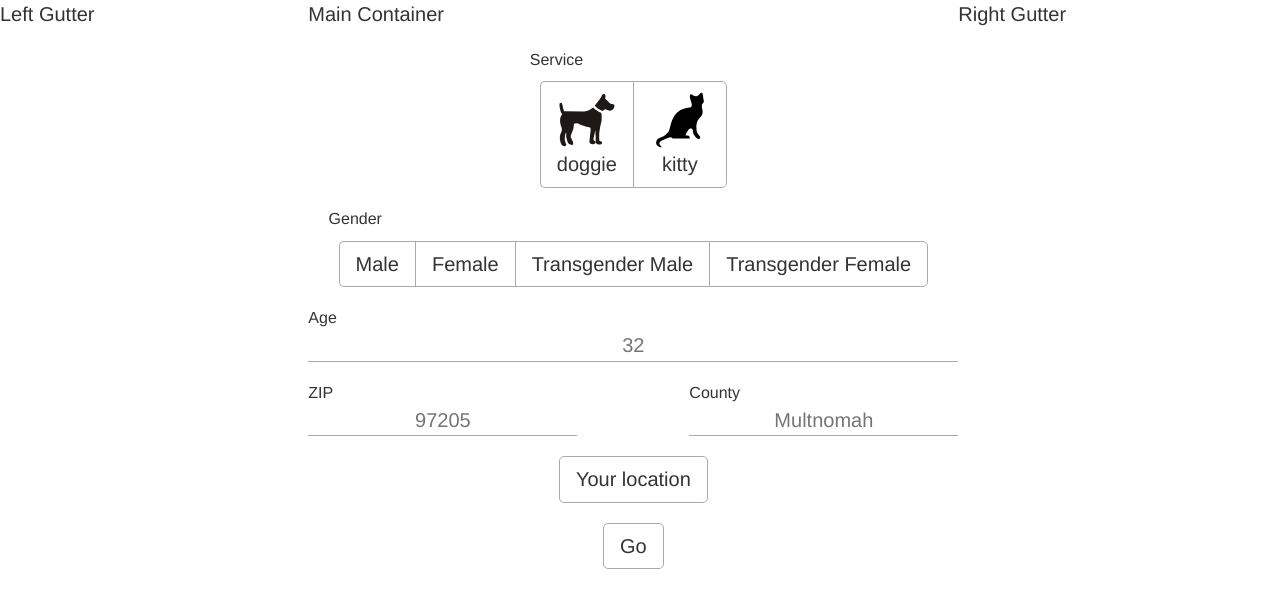
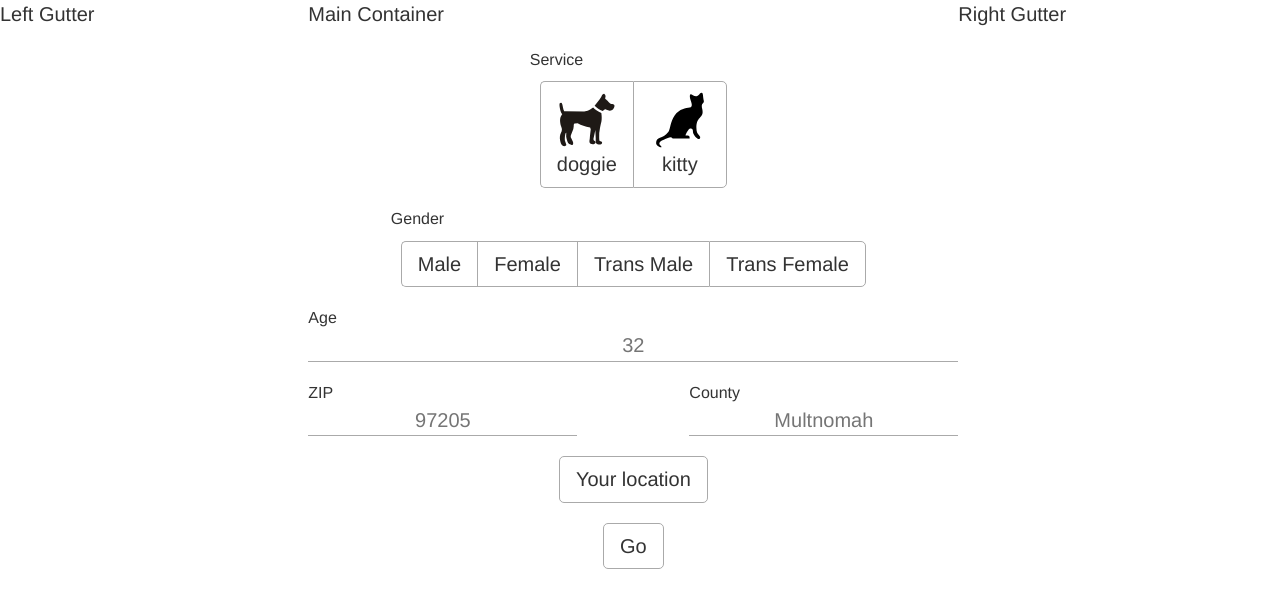
Before and after one commit to pvahanian/shelter-project, a React (Create React App) app: page / in a window 1280 px wide. Shown: the top 608 px of the page. Built offline with nearby package versions, Linux system fonts and the light colour scheme; no server answers.

Commit message:
Remove extra logging & swap Transgender to Trans

```diff
--- a/src/components/ExclusiveOption.js
+++ b/src/components/ExclusiveOption.js
@@ -86,10 +86,6 @@ class ExclusiveGroup extends React.Component {
     if(this.props.shouldValidate)
       this.validate()
 
-    console.log('selected', this.state.selected)
-
-
-
     return (
       <div className='exclusive-group-container'>
         <div className='exclusive-group'>
--- a/src/components/FieldSelector.js
+++ b/src/components/FieldSelector.js
@@ -201,7 +201,7 @@ class FieldSelector extends React.Component {
 
         <InputLabel label='Gender'>
           <ExclusiveOption
-            items={['Male', 'Female', 'Transgender Male', 'Transgender Female']}
+            items={['Male', 'Female', 'Trans Male', 'Trans Female']}
             validator={this.validGender}
             shouldValidate={this.state.doValidation}
             onChange={this.handleGenderChange}
```
